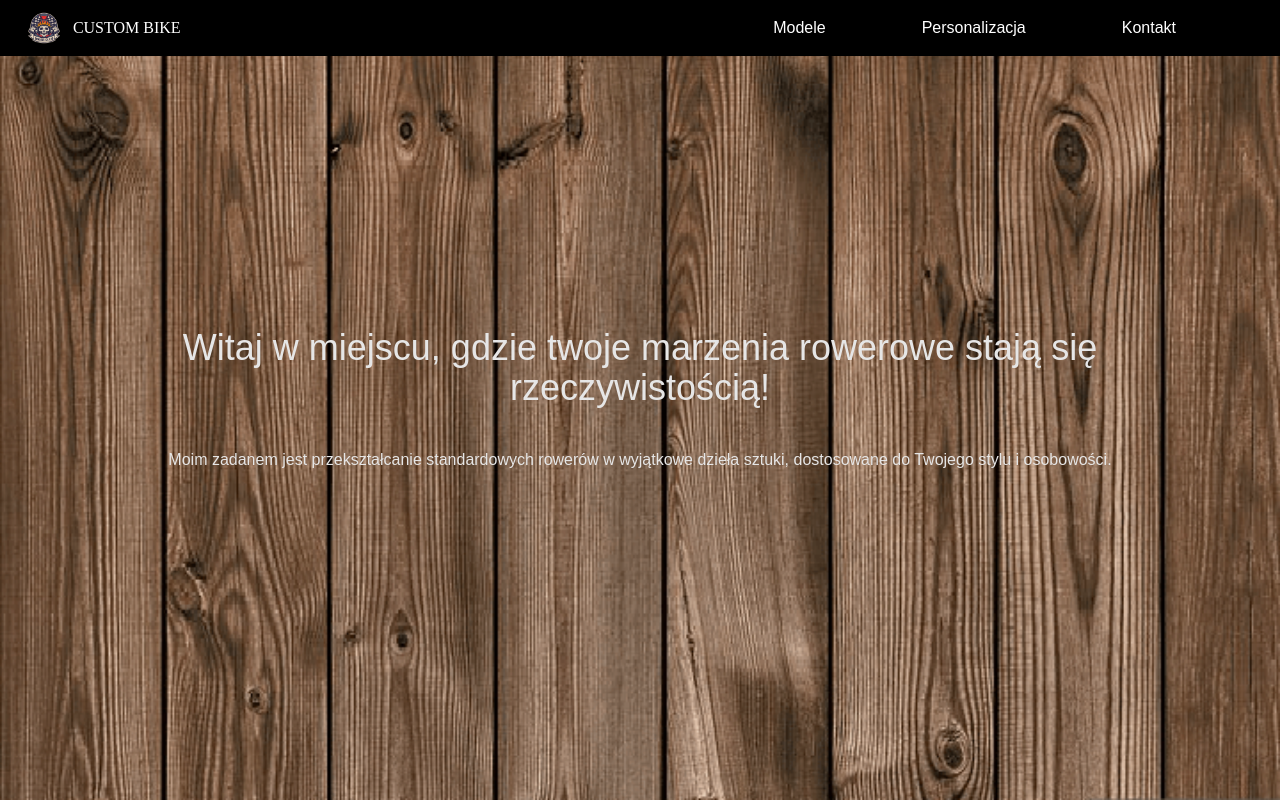
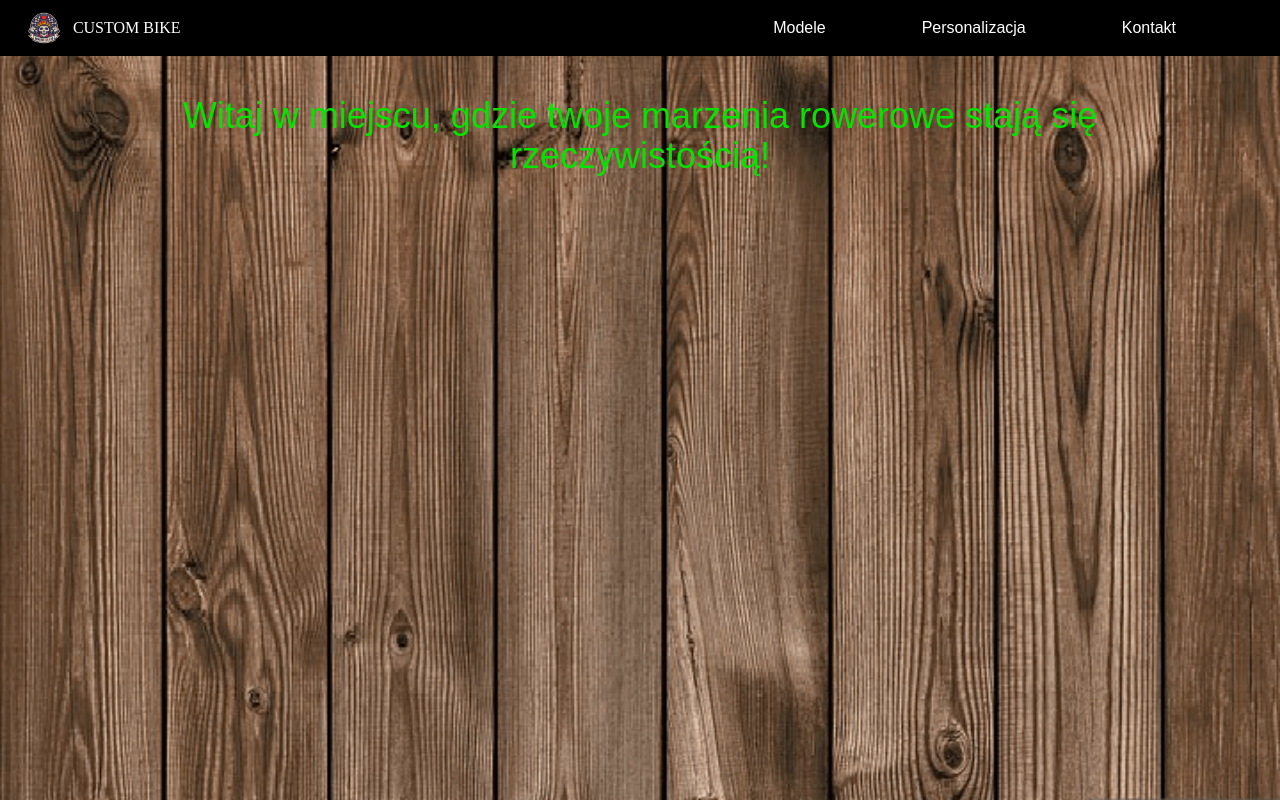
Before and after one commit to OskarKuchta/CustomBike, a React (Vite) app: page / in a window 1280 px wide. Shown: the top 800 px of the page. Built offline with nearby package versions, Linux system fonts and the light colour scheme; a web font is replaced by a local one.

Commit message:
Add photo and fix some issues

```diff
--- a/src/Pages/HomePage.tsx
+++ b/src/Pages/HomePage.tsx
@@ -1,14 +1,15 @@
 import { FC } from "react";
 import Home from "../components/Home";
 import MenSection from "../components/MenSection";
-import LadySection from "../components/WomenSection";
+import WomenSection from "../components/WomenSection";
+
 
 const HomePage: FC = () => {
   return (
     <main className="pages">
       <Home />
       <MenSection />
-      <LadySection />
+      <WomenSection />
     </main>
   );
 };
--- a/src/Pages/Men.tsx
+++ b/src/Pages/Men.tsx
@@ -1,7 +1,7 @@
 import { FC } from "react";
 
 const Men: FC = () => {
-  return <section className="bg-neutral-800 h-screen">das</section>;
+  return <section className="bg-neutral-800 min-h-screen">das</section>;
 };
 
 export default Men;
--- a/src/Pages/Women.tsx
+++ b/src/Pages/Women.tsx
@@ -1,7 +1,7 @@
 import { FC } from "react";
 
 const Women: FC = () => {
-  return <section className="bg-neutral-800 h-screen"></section>;
+  return <section className="bg-neutral-800 min-h-screen"></section>;
 };
 
 export default Women;
--- a/src/components/Home.tsx
+++ b/src/components/Home.tsx
@@ -4,16 +4,12 @@ const Home: FC = () => {
   return (
     <section
       id="home"
-      className="home-container bg-no-repeat bg-cover filter brightness-90 z-[-1] flex flex-col items-center justify-center text-center px-12 md:px-24 text-white"
+      className="home-container bg-no-repeat bg-cover filter brightness-90 z-[-1] flex flex-col text-center px-12 md:px-24 text-limon relative"
     >
-      <h1 className="mb-10 text-4xl">
+      <h1 className="mt-24 mb-10 text-2xl md:text-4xl">
         Witaj w miejscu, gdzie twoje marzenia rowerowe stają się
         rzeczywistością!
       </h1>
-      <p className="text-md">
-        Moim zadanem jest przekształcanie standardowych rowerów w wyjątkowe
-        dzieła sztuki, dostosowane do Twojego stylu i osobowości.
-      </p>
     </section>
   );
 };
--- a/src/components/Navbar/MobileNavbar.tsx
+++ b/src/components/Navbar/MobileNavbar.tsx
@@ -33,7 +33,7 @@ const NavLink: FC<NavLink> = ({ title, href, onClick }) => {
     >
       <Link
         to={href}
-        className="hover:text-purple-500 focus:text-purple-500 active:text-purple-500"
+        className="hover:text-limon focus:text-limon active:text-limon"
         onClick={onClick}
       >
         {title}
--- a/src/components/Navbar/Navbar.tsx
+++ b/src/components/Navbar/Navbar.tsx
@@ -33,11 +33,7 @@ const Navbar: FC = () => {
         <div className="flex items-center gap-[1ch]">
           <img className="navbar-logo w-10 h-10" src={logo} alt="logo" />
 
-          <Link
-            to="/#home"
-            onFocus={handleLeaveList}
-            className="font-logoFont"
-          >
+          <Link to="/#home" onFocus={handleLeaveList} className="font-logoFont">
             CUSTOM BIKE
           </Link>
         </div>
@@ -48,9 +44,10 @@ const Navbar: FC = () => {
             onMouseLeave={handleMenuLeave}
           >
             <button
-              className="text-md transition-all duration-700 text-white py-4 px-12 focus:bg-white focus:outline-none focus:text-black hover:bg-white hover:outline-none hover:text-limo active:bg-white active:outline-none active:text-black "
+              className="text-md transition-all duration-700 text-white py-4 px-12 focus:bg-white focus:outline-none focus:text-black hover:bg-white hover:outline-none hover:text-black active:bg-white active:outline-none active:text-black "
               onClick={handleMenuClick}
               onFocus={handleMenuClick}
+              onTouchStart={handleMenuClick}
             >
               Modele{" "}
               {showArrow ? (
--- a/src/index.css
+++ b/src/index.css
@@ -29,6 +29,16 @@ a,
 button {
   cursor: pointer;
 }
+::-webkit-scrollbar {
+  width: 10px;
+}
+::-webkit-scrollbar-track {
+  background-color: black;
+}
+
+::-webkit-scrollbar-thumb {
+  background-color: lime;
+}
 
 @media (min-width: 1600px) {
   html {
```
Also changed, not shown: src/assets/Photos/1.jpg (added), src/components/ImageSlider.tsx (added).
